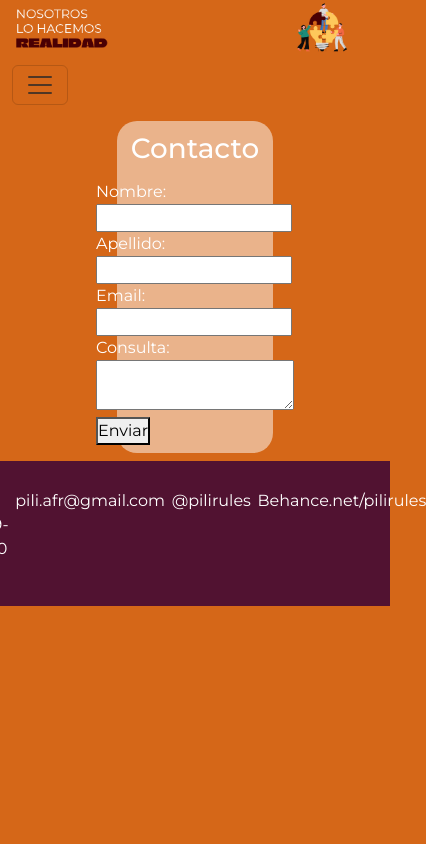
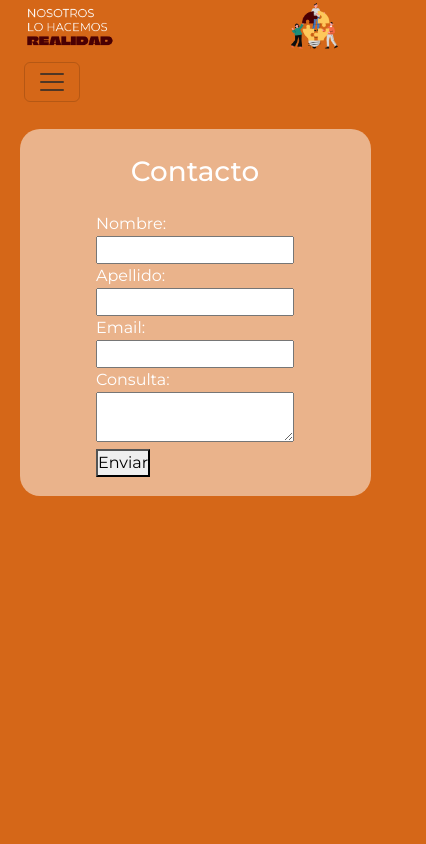
Before and after one commit to aldanafr/coder, a plain HTML site: page pages/contacto.html in a window 390 px wide. Shown: the top 844 px of the page, 426 px wide, since content can reach past the window. Drawn offline with nearby package versions, Linux system fonts and the light colour scheme.

Commit message:
proyecto responsivo css+html

```diff
--- a/assets/css/styles.css
+++ b/assets/css/styles.css
@@ -3,6 +3,8 @@
     padding: 0;
     box-sizing: border-box;
 }
+
+
 
 
 
@@ -12,7 +14,14 @@ body{
     background-color: #D56718;
     color: #ffffff;
     font-family: montserrat;
+    height: 100%;
+    display: flex;
+    flex-direction: column;
 
+}
+
+main {
+    flex: 1;
 }
 
 .banner-bloque{
@@ -78,9 +87,6 @@ h1 {
 }
 
 
-
-
-
 /*estilos servicios */
 
 .servicio-item{
@@ -94,12 +100,7 @@ h1 {
 }
 
 
-
-
-
 /*estilos proyectos */
-
-
 
 .card-img-top{
     height: 450px;
@@ -116,7 +117,6 @@ h1 {
 .card:hover {
     transform: scale(1.1);
 }
-
 
 
 /* estilos de presupuestos  */
@@ -181,9 +181,14 @@ h1 {
 footer{
     background-color: #511231;
     padding: 10px;
+    position: relative;
+    bottom: 0;
+    width: 100%;
+    margin-top: auto;
+
+}
 
 
-}
 
 .contenido-footer{
     text-align: center;
@@ -193,3 +198,77 @@ footer{
     gap: 2%;
     padding: 5%;
 }
+
+/*Media queries para mobile PROYECTOS Y PRESUPUESTOS */
+
+
+@media (max-width: 768px) {
+    .card:hover {
+        transform: none;
+        box-shadow: none;
+    }
+
+
+.contenedor-presupuestos {
+        width: 90%;
+        margin: 5% auto;
+        padding: 5%;
+    }
+
+    #pres {
+        flex-direction: column;
+        align-items: center;
+    }
+
+    .presupuestos h2{
+        font-size: 1.2rem;
+    }
+
+    .presupuestos p {
+        font-size: 1rem;
+    }
+
+    .contenedor-form{
+    width: 90%;
+    margin: 5% auto;
+    padding: 5%;
+}
+
+    .formulario{
+    flex-direction: column;
+    align-items: center;
+}
+
+    input,textarea{
+    width: 100%;
+}
+
+#form {
+    min-height: 120vh;
+    display: flex;
+    flex-direction: column;
+    justify-content: flex-start;
+}
+
+.contenido-footer {
+    flex-direction: column;
+    gap: 8px;
+    padding: 10px;
+}
+
+.contenido-footer li {
+    font-size: 0.9rem;
+}
+}
+
+    @media (min-width: 1200px) {
+    .contenedor-presupuestos {
+    width: 50%;
+    margin: 3% auto;
+    }
+
+    .presupuestos {
+    margin: 3% auto;
+    }
+
+}
--- a/pages/contacto.html
+++ b/pages/contacto.html
@@ -20,6 +20,7 @@
 <body>
 <header>
 
+        <div class="container">
         <div class="banner-bloque">
         <img class="img-fluid banner" src="../assets/img/banner.jpg" alt="banner de la web">
     </div>
@@ -55,39 +56,34 @@
             </div>
         </nav>
     </header>
+
+
     <main id="form">
-        <div class="contenedor-form">
-        <h1 id="contact">Contacto</h1>
-        <nav class="formulario">
+    <div class="contenedor-form">
+    <h1 id="contact">Contacto</h1>
+    <div class="formulario">
         <form action="/submit" method="post">
         <label for="nombre">Nombre:</label><br>
         <input type="text" id="nombre" name="nombre" required>
-
         <br>
 
         <label for="apellido">Apellido:</label><br>
         <input type="text" id="apellido" name="apellido" required>
-
         <br>
 
         <label for="email">Email:</label><br>
         <input type="email" id="email" name="email" required>
-
         <br>
 
         <label for="consulta">Consulta:</label><br>
         <textarea id="consulta" name="consulta" required></textarea>
+        <br>
 
-        <br>
         <button type="submit">Enviar</button>
-
-        </div>
-
-
-
-        </form>
-        </nav>
-    </main>
+    </form>
+    </div>
+    </div>
+</main>
 
 
 
```
Also changed, not shown: pages/presupuestos.html (+2 -0 lines), pages/proyectos.html (+4 -3 lines).
